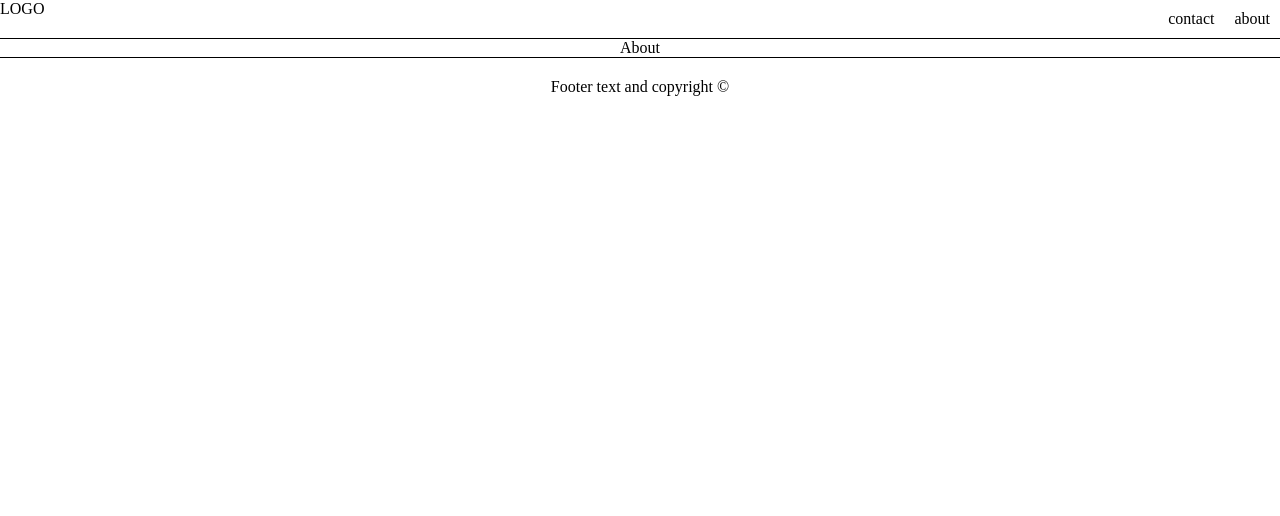
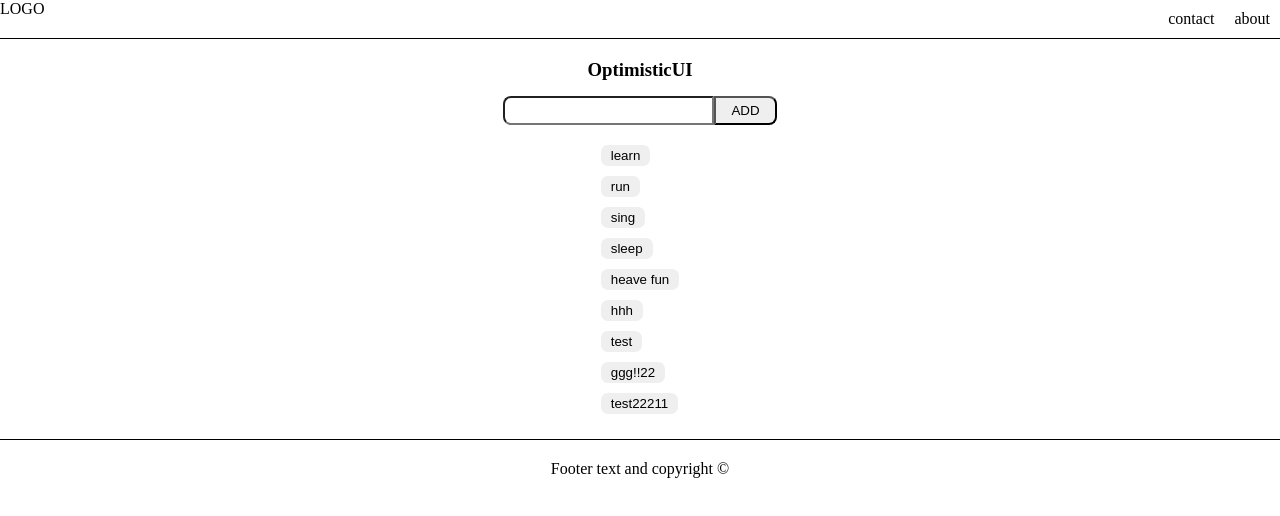
Before and after one commit to tomaszbilka/kn-portfolio, a React (Vite) app: page /about in a window 1280 px wide. Shown: the top 516 px of the page. Built offline with nearby package versions, Linux system fonts and the light colour scheme; data requests are answered from the project's data file.

Commit message:
add tanstack query, json server and implement basic todo list with GET and POST

```diff
--- /dev/null
+++ b/db.json
@@ -0,0 +1,40 @@
+{
+  "todos": [
+    {
+      "id": 1,
+      "title": "learn"
+    },
+    {
+      "id": 2,
+      "title": "run"
+    },
+    {
+      "id": 3,
+      "title": "sing"
+    },
+    {
+      "id": 4,
+      "title": "sleep"
+    },
+    {
+      "id": 5,
+      "title": "heave fun"
+    },
+    {
+      "title": "hhh",
+      "id": 6
+    },
+    {
+      "title": "test",
+      "id": 7
+    },
+    {
+      "title": "ggg!!22",
+      "id": 8
+    },
+    {
+      "title": "test22211",
+      "id": 9
+    }
+  ]
+}
--- a/package.json
+++ b/package.json
@@ -16,6 +16,7 @@
     "@sentry/react": "^7.48.0",
     "@swc/core": "^1.3.56",
     "@swc/jest": "^0.2.26",
+    "@tanstack/react-query": "^4.29.5",
     "react": "^18.2.0",
     "react-dom": "^18.2.0",
     "react-error-boundary": "^4.0.4",
@@ -52,6 +53,7 @@
     "jest-environment-jsdom": "^29.5.0",
     "jest-preview": "^0.3.1",
     "jest-watch-typeahead": "^2.2.2",
+    "json-server": "^0.17.3",
     "mockdate": "^3.0.5",
     "pre-commit": "^1.2.2",
     "prettier": "^2.5.1",
--- /dev/null
+++ b/src/components/OptimisticUI/OptimisticUI.module.css
@@ -0,0 +1,28 @@
+.control {
+  margin: 15px 0;
+}
+
+.control button {
+  border-bottom-right-radius: 8px;
+  border-top-right-radius: 8px;
+  padding: 5px 15px;
+}
+
+.control input {
+  border-bottom-left-radius: 8px;
+  border-radius: none;
+  border-top-left-radius: 8px;
+  padding: 5px 15px;
+}
+
+.todo {
+  padding: 3px 10px;
+  border-radius: 7px;
+  border: none;
+  cursor: pointer;
+  margin: 5px 0;
+}
+
+.todo:hover {
+  background-color: red;
+}
--- /dev/null
+++ b/src/components/OptimisticUI/OptimisticUI.tsx
@@ -0,0 +1,53 @@
+import { useRef } from 'react';
+import useGetTodos from '../../hooks/useGetTodos';
+import useAddNewTodo from '../../hooks/useAddNewTodo';
+
+import styles from './OptimisticUI.module.css';
+
+type TTodo = {
+  title: string;
+  id: number;
+};
+
+const OptimisticUI: React.FC = () => {
+  const inputRef = useRef<HTMLInputElement>(null);
+  const { data, isError, isLoading } = useGetTodos();
+  const { mutate } = useAddNewTodo();
+
+  const addTodoHandler = () => {
+    const newTodo = inputRef.current?.value;
+    if (newTodo?.length === 0 || newTodo === undefined) return;
+    mutate({ title: newTodo });
+    if (inputRef.current === null) return;
+    inputRef.current.value = '';
+  };
+
+  const removeTodoHandler = (todo: TTodo) => {
+    console.log(todo);
+  };
+
+  if (isLoading) return <p>Loading...</p>;
+
+  const item = (todo: TTodo) => {
+    return (
+      <li key={todo.id}>
+        <button className={styles.todo} onClick={() => removeTodoHandler(todo)}>
+          {todo.title}
+        </button>
+      </li>
+    );
+  };
+
+  return (
+    <section className="container">
+      <h3>OptimisticUI</h3>
+      <div className={styles.control}>
+        <input ref={inputRef} type="text" />
+        <button onClick={addTodoHandler}>ADD</button>
+      </div>
+      {!isLoading && !isError && <ul>{data.map((todo: TTodo) => item(todo))}</ul>}
+    </section>
+  );
+};
+
+export default OptimisticUI;
--- /dev/null
+++ b/src/components/OptimisticUI/index.ts
@@ -0,0 +1 @@
+export { default } from './OptimisticUI';
--- /dev/null
+++ b/src/hooks/useAddNewTodo.tsx
@@ -0,0 +1,24 @@
+import { useMutation } from '@tanstack/react-query';
+
+const useAddNewTodo = () =>
+  useMutation({
+    mutationFn: async (newTodo: { title: string }) => {
+      console.log(newTodo);
+      try {
+        const response = await fetch('http://localhost:3004/todos', {
+          body: JSON.stringify(newTodo),
+          headers: {
+            'Content-type': 'application/json',
+          },
+          method: 'POST',
+        });
+        if (!response.ok) {
+          throw new Error('There is a problem with sending new todo!');
+        }
+      } catch (error) {
+        return error || 'Can not update todo list!';
+      }
+    },
+  });
+
+export default useAddNewTodo;
--- /dev/null
+++ b/src/hooks/useGetTodos.ts
@@ -0,0 +1,20 @@
+import { useQuery } from '@tanstack/react-query';
+
+const useGetTodos = () =>
+  useQuery({
+    queryKey: ['todos'],
+    queryFn: async () => {
+      try {
+        const response = await fetch('http://localhost:3004/todos');
+        if (!response.ok) {
+          throw new Error('Can not fetch todos!');
+        }
+        const data = await response.json();
+        return data;
+      } catch (error) {
+        return error || 'Sth went wrong!';
+      }
+    },
+  });
+
+export default useGetTodos;
--- a/src/main.tsx
+++ b/src/main.tsx
@@ -1,6 +1,7 @@
 import React from 'react';
 import { createBrowserRouter, RouterProvider } from 'react-router-dom';
 import { createRoot } from 'react-dom/client';
+import { QueryClient, QueryClientProvider } from '@tanstack/react-query';
 
 import { CurrentUserContextProvider } from './context/context';
 import * as Sentry from '@sentry/react';
@@ -39,11 +40,14 @@ const router = createBrowserRouter([
 
 const container = document.getElementById('root');
 const root = createRoot(container as HTMLElement);
+const queryClient = new QueryClient();
 
 root.render(
   <React.StrictMode>
-    <CurrentUserContextProvider>
-      <RouterProvider router={router} />
-    </CurrentUserContextProvider>
+    <QueryClientProvider client={queryClient}>
+      <CurrentUserContextProvider>
+        <RouterProvider router={router} />
+      </CurrentUserContextProvider>
+    </QueryClientProvider>
   </React.StrictMode>,
 );
--- a/src/pages/About.tsx
+++ b/src/pages/About.tsx
@@ -1,5 +1,7 @@
+import OptimisticUI from '../components/OptimisticUI/OptimisticUI';
+
 const About: React.FC = () => {
-  return <div>About</div>;
+  return <OptimisticUI />;
 };
 
 export default About;
```
Also changed, not shown: 2 other files (tests, documents, lock files or other folders).
